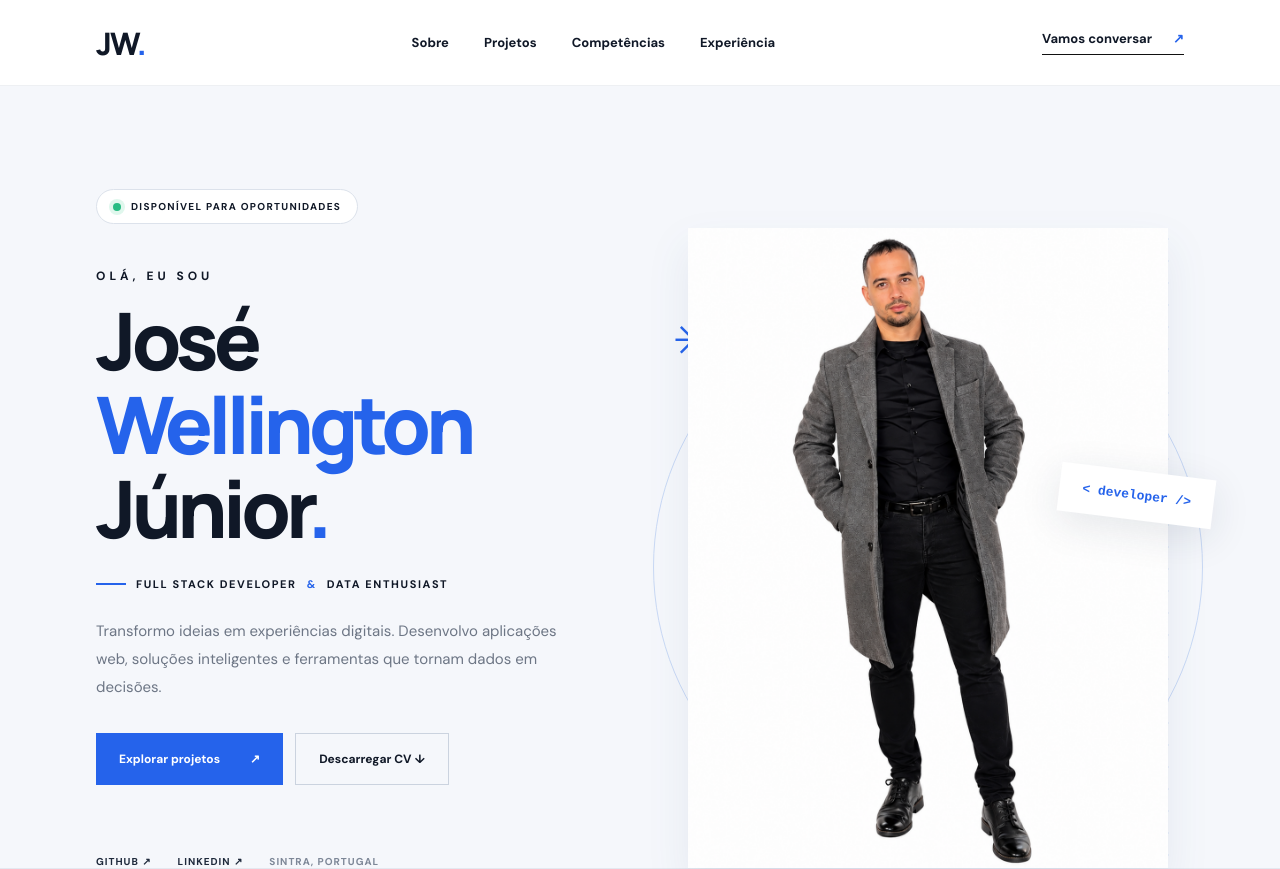
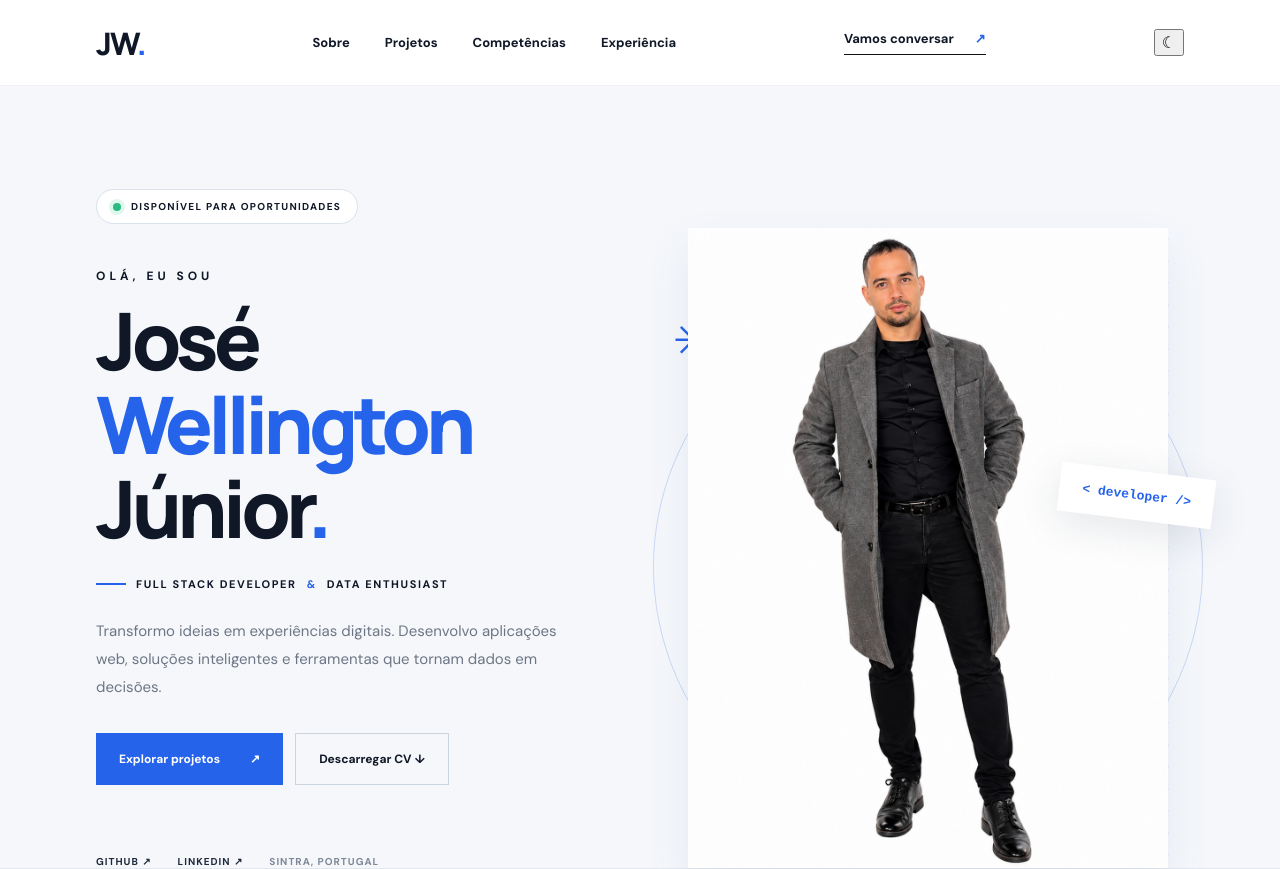
Before and after one commit to jwellingtonjuniordev-dev/wellington-portfolio, a Next.js app: page / in a window 1280 px wide. Shown: the top 869 px of the page. Built offline with nearby package versions, Linux system fonts and the light colour scheme.

Commit message:
feat: add persistent light dark theme toggle

```diff
--- a/app/page.tsx
+++ b/app/page.tsx
@@ -1,5 +1,5 @@
 "use client";
-import { useState } from "react";
+import { useEffect, useState } from "react";
 const projects = [
   {
     name: "Excel Analytics Platform",
@@ -100,6 +100,19 @@ const skills = [
 export default function Home() {
   const [filter, setFilter] = useState("Todos");
   const [menu, setMenu] = useState(false);
+  const [darkMode, setDarkMode] = useState(false);
+  useEffect(() => {
+    const saved = localStorage.getItem("portfolio-theme");
+    const dark = saved === "dark" || (saved === null && matchMedia("(prefers-color-scheme: dark)").matches);
+    setDarkMode(dark);
+    document.documentElement.dataset.theme = dark ? "dark" : "light";
+  }, []);
+  const toggleTheme = () => {
+    const next = !darkMode;
+    setDarkMode(next);
+    document.documentElement.dataset.theme = next ? "dark" : "light";
+    localStorage.setItem("portfolio-theme", next ? "dark" : "light");
+  };
   const visible = projects.filter(
     (p) => filter === "Todos" || p.category === filter,
   );
@@ -126,6 +139,10 @@ export default function Home() {
         <a className="navcontact" href="mailto:jwellingtonjuniordev@gmail.com">
           Vamos conversar <span>↗</span>
         </a>
+        <div className="nav-actions">
+          <button type="button" className="theme-toggle" onClick={toggleTheme} aria-label={darkMode ? "Ativar modo claro" : "Ativar modo escuro"} aria-pressed={darkMode} title={darkMode ? "Modo claro" : "Modo escuro"}>
+            <span aria-hidden="true">{darkMode ? "☀" : "☾"}</span>
+          </button>
         <button
           className="hamb"
           aria-label={menu ? "Fechar menu" : "Abrir menu"}
@@ -133,8 +150,9 @@ export default function Home() {
           aria-controls="portfolio-navigation"
           onClick={() => setMenu(!menu)}
         >
-          ☰
+          {menu ? "✕" : "☰"}
         </button>
+        </div>
       </header>
       <main>
         <section className="hero" id="inicio">
```
